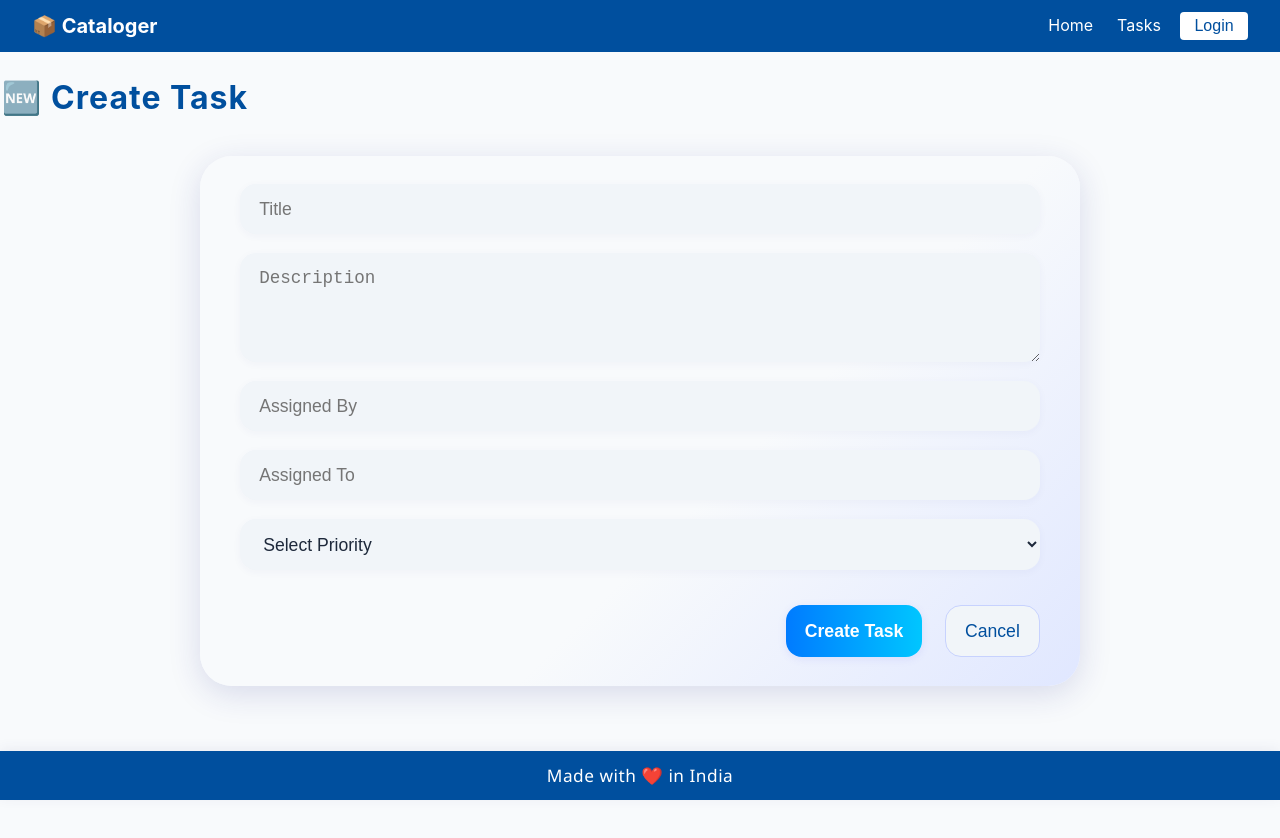
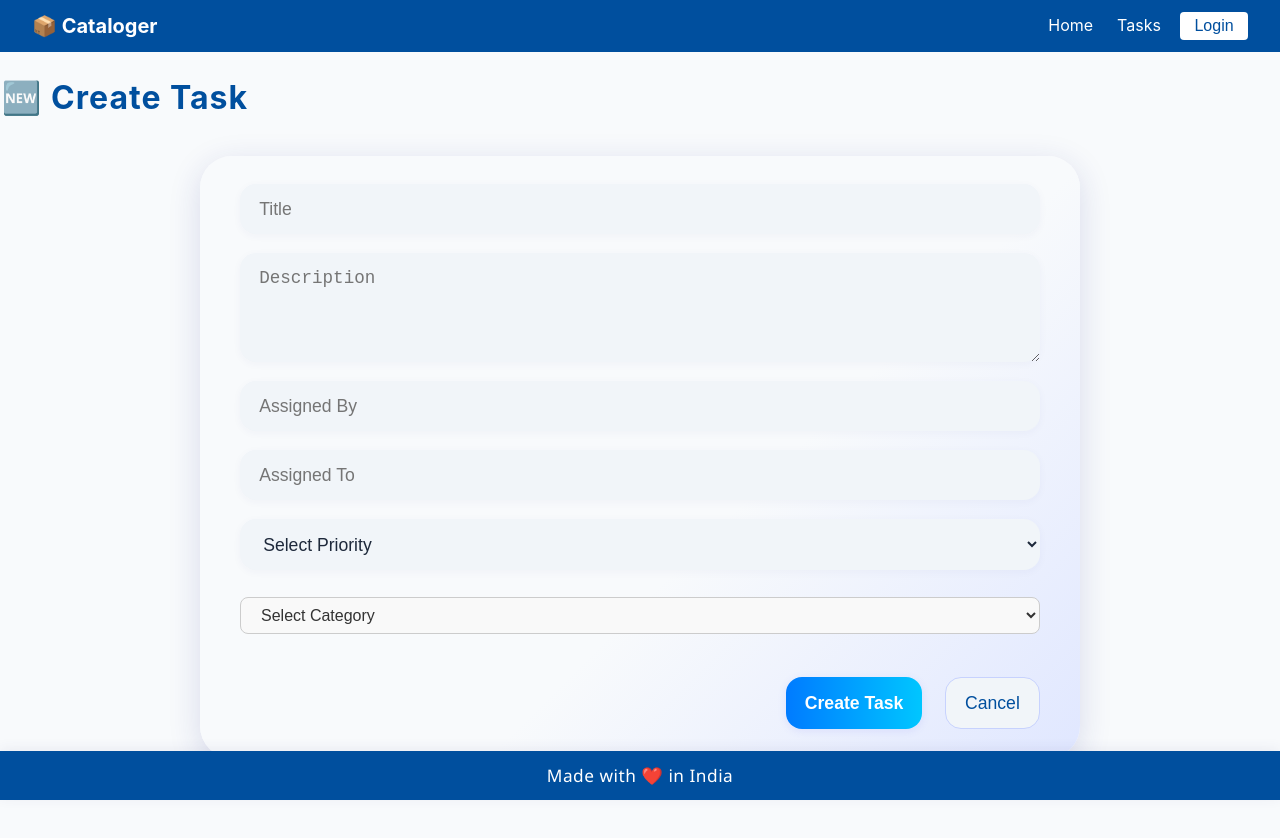
Before and after one commit to Rohit-8/taskManagement-frontend, a React (Create React App) app: page /tasks/create in a window 1280 px wide. Shown: the top 838 px of the page. Built offline with nearby package versions, Linux system fonts and the light colour scheme; no server answers.

Commit message:
added category feature

```diff
--- a/src/components/TaskDetails.tsx
+++ b/src/components/TaskDetails.tsx
@@ -25,11 +25,14 @@ const TaskDetails: React.FC<TaskDetailsProps> = ({ taskId, onClose }) => {
 
   return (
     <div className="task-details">
-      <h3>{task.title}</h3>
-      <p><strong>Description:</strong> {task.description}</p>
-      <p><strong>Assigned By:</strong> {task.assignedBy}</p>
-      <p><strong>Assigned To:</strong> {task.assignedTo}</p>
-      <p><strong>Created At:</strong> {new Date(task.createdAt).toLocaleString()}</p>
+      <h3>{task.title || ''}</h3>
+      <p><strong>Description:</strong> {task.description || ''}</p>
+      <p><strong>Assigned By:</strong> {task.assignedBy || ''}</p>
+      <p><strong>Assigned To:</strong> {task.assignedTo || ''}</p>
+      <p><strong>Created At:</strong> {task.createdAt ? new Date(task.createdAt).toLocaleString() : ''}</p>
+      <p><strong>Created By:</strong> {task.createdBy || ''}</p>
+      <p><strong>Priority:</strong> {task.priority ? (task.priority.charAt(0) + task.priority.slice(1).toLowerCase()) : ''}</p>
+      <p><strong>Category:</strong> {task.category ? (task.category.charAt(0) + task.category.slice(1).toLowerCase()) : ''}</p>
       <button onClick={onClose}>Close</button>
     </div>
   );
--- a/src/components/TaskForm.tsx
+++ b/src/components/TaskForm.tsx
@@ -15,6 +15,7 @@ const emptyTask = {
   assignedTo: '',
   createdBy: '',
   priority: '', // Add priority to emptyTask
+  category: '', // Add category to emptyTask
 };
 
 const TaskForm: React.FC<TaskFormProps> = ({ initialTask, onSuccess }) => {
@@ -83,6 +84,39 @@ const TaskForm: React.FC<TaskFormProps> = ({ initialTask, onSuccess }) => {
         <option value="MEDIUM">Medium</option>
         <option value="HIGH">High</option>
       </select>
+      <select
+        name="category"
+        value={task.category}
+        onChange={handleChange}
+        required
+        className={
+          task.category === 'BUG'
+            ? 'category-bug'
+            : task.category === 'FEATURE'
+            ? 'category-feature'
+            : task.category === 'IMPROVEMENT'
+            ? 'category-improvement'
+            : task.category === 'RESEARCH'
+            ? 'category-research'
+            : ''
+        }
+        style={{
+          padding: '0.5em 1em',
+          borderRadius: '0.5em',
+          border: '1px solid #ccc',
+          fontWeight: 500,
+          fontSize: '1em',
+          marginBottom: '1em',
+          background: '#f9f9f9',
+          color: '#333',
+        }}
+      >
+        <option value="">Select Category</option>
+        <option value="BUG">🐞 Bug</option>
+        <option value="FEATURE">✨ Feature</option>
+        <option value="IMPROVEMENT">🔧 Improvement</option>
+        <option value="RESEARCH">🔬 Research</option>
+      </select>
       <div className="task-form-buttons">
         <button type="submit" disabled={loading}>{task.id ? 'Update' : 'Create'} Task</button>
         <button type="button" onClick={handleCancel} disabled={loading}>Cancel</button>
--- a/src/components/TaskList.tsx
+++ b/src/components/TaskList.tsx
@@ -10,6 +10,8 @@ interface Task {
   assignedTo: string;
   createdAt: string;
   priority: string;
+  createdBy: string;
+  category: string;
 }
 
 interface Props {
@@ -103,6 +105,12 @@ const TaskList: React.FC<Props> = ({ onSelect, onEdit }) => {
             <th onClick={() => handleSort('priority')} style={{cursor: 'pointer'}}>
               Priority {sortKey === 'priority' ? (sortOrder === 'asc' ? '▲' : '▼') : ''}
             </th>
+            <th onClick={() => handleSort('category')} style={{cursor: 'pointer'}}>
+              Category {sortKey === 'category' ? (sortOrder === 'asc' ? '▲' : '▼') : ''}
+            </th>
+            <th onClick={() => handleSort('createdBy')} style={{cursor: 'pointer'}}>
+              Created By {sortKey === 'createdBy' ? (sortOrder === 'asc' ? '▲' : '▼') : ''}
+            </th>
             <th>Actions</th>
           </tr>
         </thead>
@@ -146,6 +154,8 @@ const TaskList: React.FC<Props> = ({ onSelect, onEdit }) => {
                     : task.priority}
                 </span>
               </td>
+              <td>{task.category ? (task.category.charAt(0) + task.category.slice(1).toLowerCase()) : ''}</td>
+              <td>{task.createdBy || ''}</td>
               <td className="task-actions">
                 <button className="fancy-btn view-btn" onClick={() => onSelect(task)}>View</button>
                 <button className="fancy-btn edit-btn" onClick={() => navigate(`/tasks/update/${task.id}`)}>Edit</button>
--- a/src/styling/Tasks.css
+++ b/src/styling/Tasks.css
@@ -13,7 +13,6 @@
   cursor: pointer;
 }
 
-/* Responsive wrapper for the whole page */
 .tasks-page-wrapper {
   min-height: 100vh;
   display: flex;
@@ -23,7 +22,7 @@
 
 .tasks-content {
   flex: 1 0 auto;
-  max-width: 1100px;
+  max-width: 1300px;
   margin: 0 auto;
   padding: 2rem 1rem 4rem 1rem;
   width: 100%;
```
